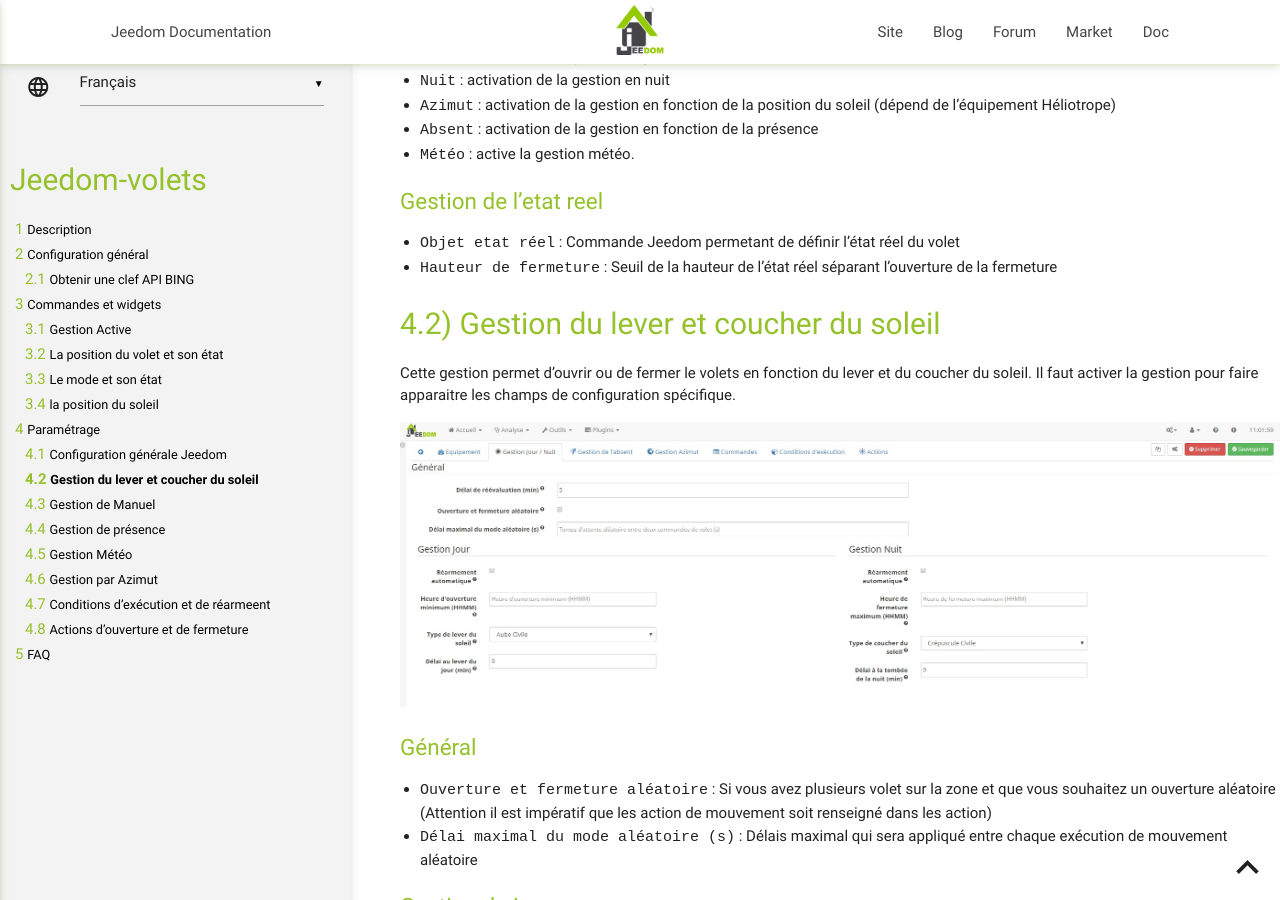
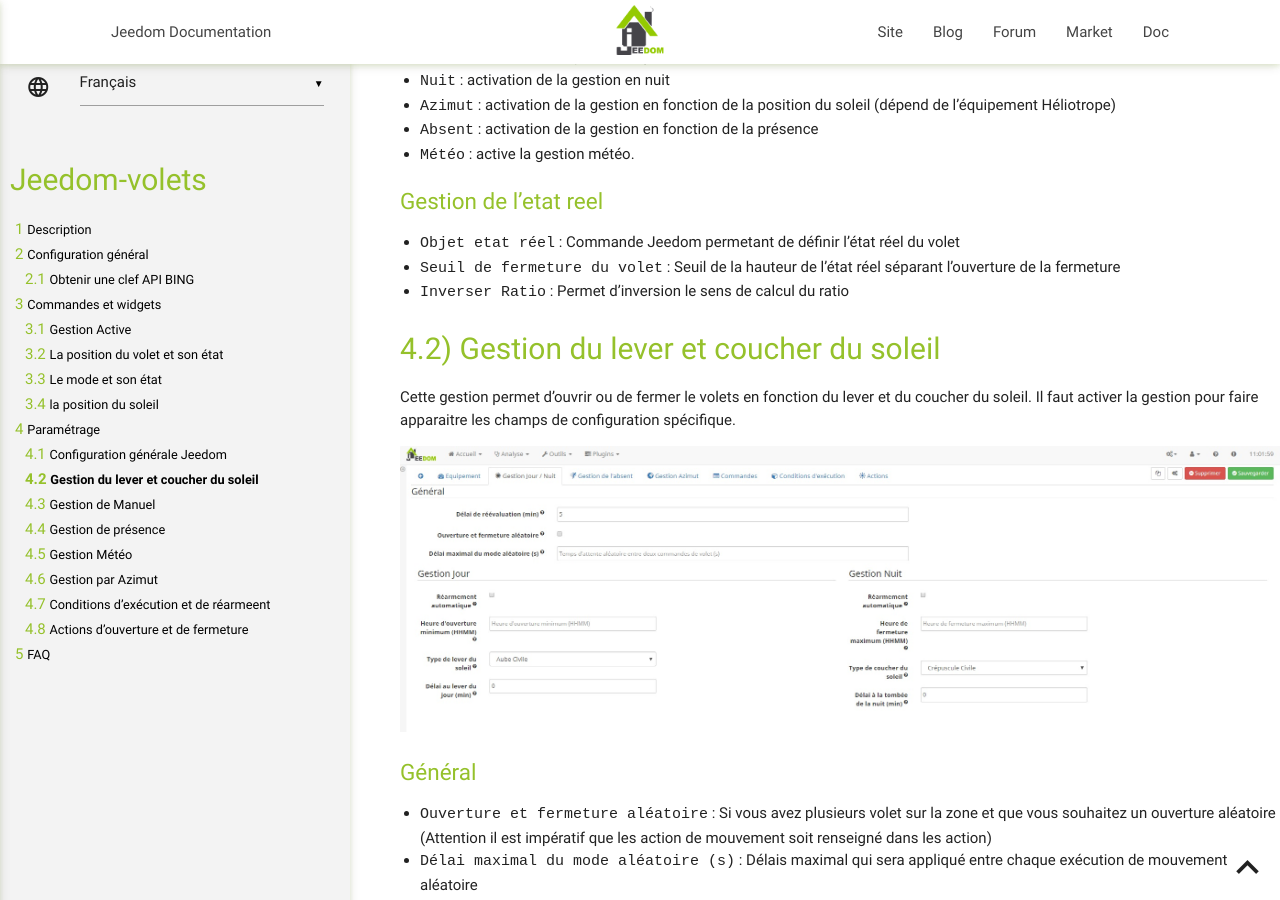
Before and after one commit to ndy913/Jeedom-Volets, a Jekyll site: the page built from docs/fr_FR/index.md, in a window 1280 px wide and 900 px high, scrolled down 5307 px. Built offline with Jekyll 4.4.1, drawn with Linux system fonts in a browser that asks for light colours; our own code applies the rules of GitHub Pages for plain Markdown files.

Commit message:
Update index.md

```diff
--- a/docs/fr_FR/index.md
+++ b/docs/fr_FR/index.md
@@ -125,7 +125,8 @@ Configuration générale Jeedom
 ### Gestion de l'etat reel
 
 * `Objet etat réel` : Commande Jeedom permetant de définir l'état réel du volet
-* `Hauteur de fermeture` : Seuil de la hauteur de l'état réel séparant l'ouverture de la fermeture
+* `Seuil de fermeture du volet` : Seuil de la hauteur de l'état réel séparant l'ouverture de la fermeture
+* `Inverser Ratio` : Permet d'inversion le sens de calcul du ratio
 
 Gestion du lever et coucher du soleil
 ---
```
